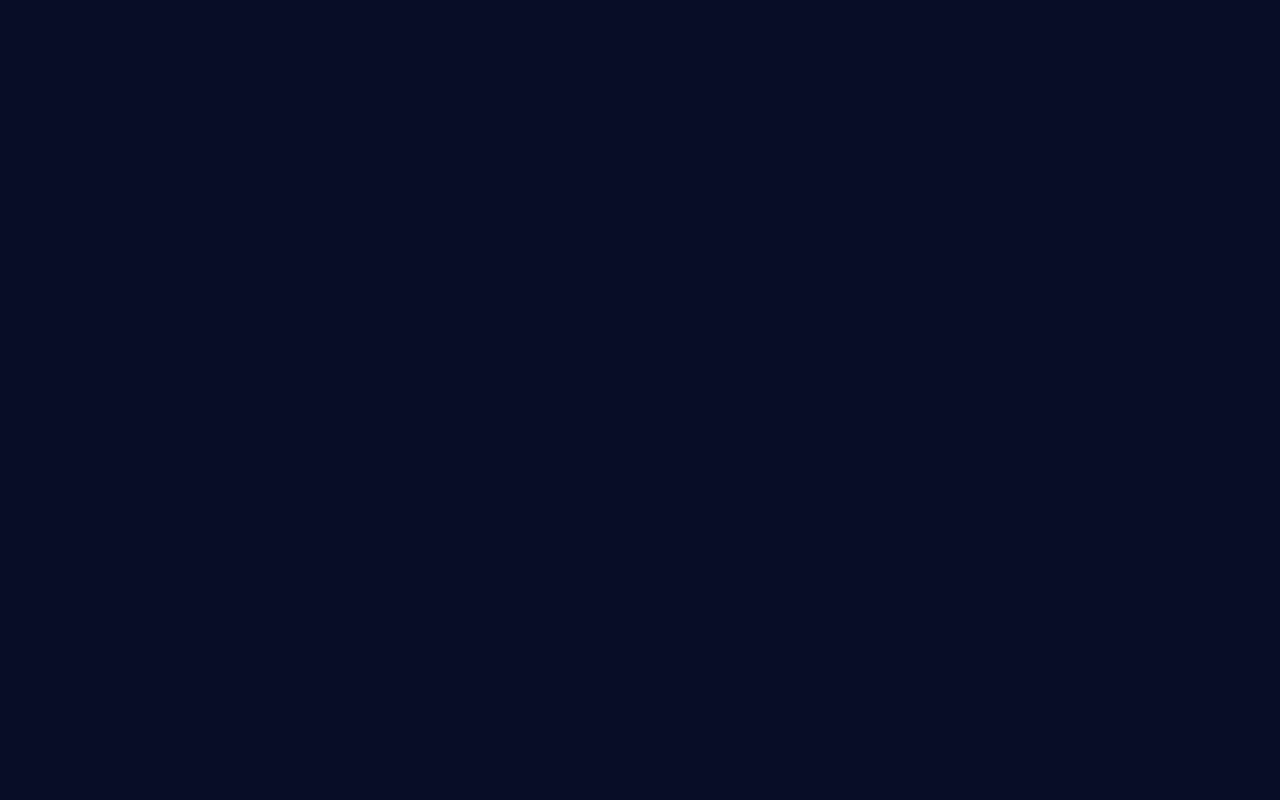
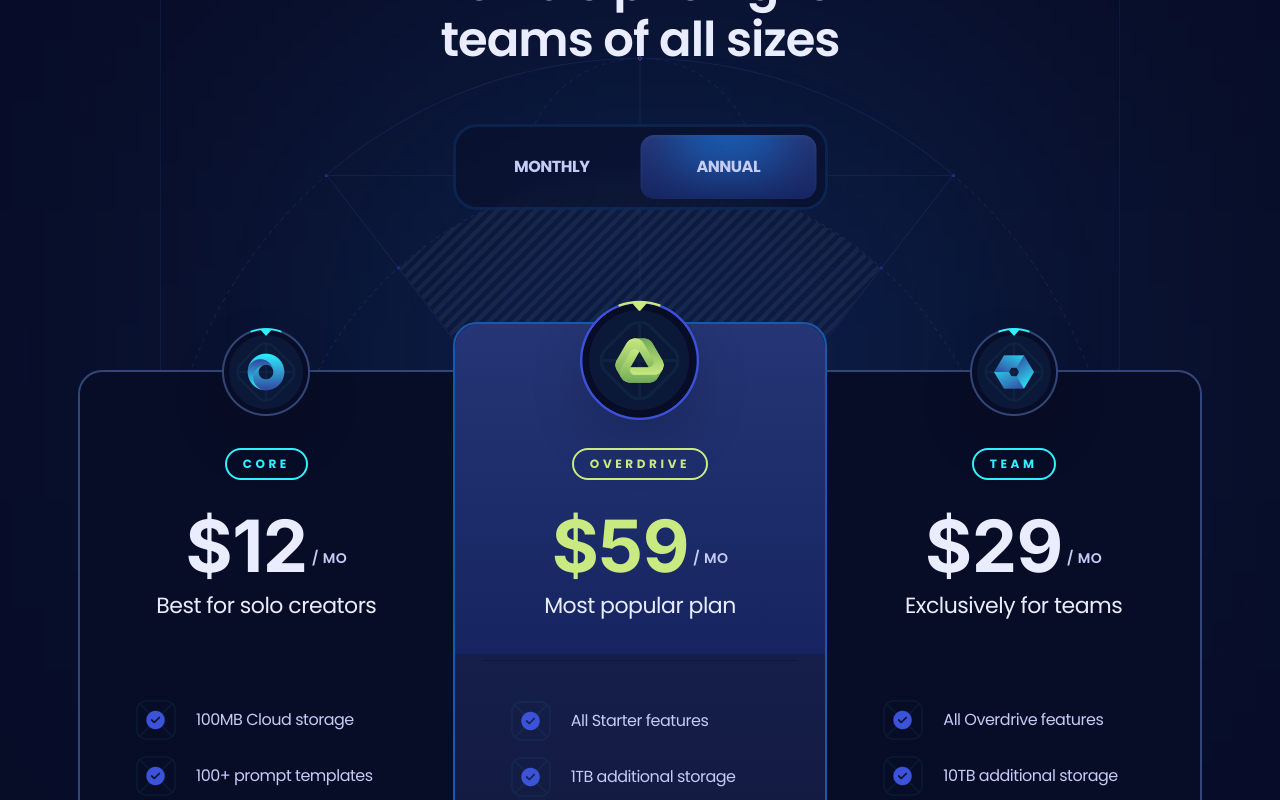
Before and after one commit to cladden77/react-saas, a React (Vite) app: page / in a window 1280 px wide. Shown: the part 1940-2740 px from the top of the page. Before the commit the page ends 1784 px from the top, so only its background shows below. Built offline with nearby package versions, Linux system fonts and the light colour scheme.

Commit message:
built out pricing section

```diff
--- a/package.json
+++ b/package.json
@@ -12,6 +12,7 @@
   "dependencies": {
     "clsx": "^2.1.1",
     "react": "^19.0.0",
+    "react-countup": "^6.5.3",
     "react-dom": "^19.0.0",
     "react-scroll": "^1.9.3"
   },
--- a/src/App.jsx
+++ b/src/App.jsx
@@ -1,6 +1,7 @@
 import Features from "./sections/Features";
 import Header from "./sections/Header";
 import Hero from "./sections/Hero";
+import Pricing from "./sections/Pricing";
 
 const App = () => {
   return (
@@ -8,6 +9,7 @@
       <Header />
       <Hero />
       <Features />
+      <Pricing />
     </main>
   );
 };
--- /dev/null
+++ b/src/sections/Pricing.jsx
@@ -0,0 +1,166 @@
+import { useState } from "react";
+import { Element } from "react-scroll";
+import clsx from "clsx";
+import { plans } from "../constants";
+import CountUp from "react-countup";
+import Button from "../components/Button";
+
+const Pricing = () => {
+  const [monthly, setMonthly] = useState(false);
+
+  return (
+    <Element name="pricing">
+      <div className="container">
+        <div className="max-w-960 pricing-head_before relative mx-auto border-l border-r border-s2 bg-s1/50 pb-40 pt-28 max-xl:max-w-4xl max-lg:border-none max-md:pb-32 max-md:pt-16">
+          <h3 className="h3 max-lg:h4 max-md:h5 z-3 relative mx-auto mb-14 max-w-lg text-center text-p4 max-md:mb-11 max-sm:max-w-sm">
+            Flexible pricing for teams of all sizes
+          </h3>
+
+          <div className="relative z-4 mx-auto flex w-[375px] rounded-3xl border-[3px] border-s4/25 bg-s1/50 p-2 backdrop-blur-[6px] max-md:w-[310px]">
+            <button
+              className={clsx("pricing-head_btn", monthly && "text-p4")}
+              onClick={() => setMonthly(true)}
+            >
+              Monthly
+            </button>
+            <button
+              className={clsx("pricing-head_btn", !monthly && "text-p4")}
+              onClick={() => setMonthly(false)}
+            >
+              Annual
+            </button>
+
+            <div
+              className={clsx(
+                "g4 rounded-14 before:h-100 pricing-head_btn_before absolute left-2 top-2 h-[calc(100%-16px)] w-[calc(50%-8px)] overflow-hidden shadow-400 transition-transform duration-500",
+                !monthly && "translate-x-full"
+              )}
+            />
+          </div>
+
+          <div className="pricing-bg">
+            <img
+              src="/images/bg-outlines.svg"
+              width={960}
+              height={380}
+              alt="outline"
+              className="relative z-2"
+            />
+            <img
+              src="/images/bg-outlines-fill.png"
+              width={960}
+              height={380}
+              alt="outline"
+              className="absolute inset-0 opacity-5"
+            />
+          </div>
+        </div>
+
+        {/* Pricing section */}
+        <div className="scroll-hide relative z-2 -mt-12 flex items-start max-xl:gap-5 max-xl:overflow-auto max-xl:pt-6">
+          {plans.map((plans, index) => (
+            <div
+              key={plans.id}
+              className="pricing-plan_first pricing-plan_last pricing-plan_odd pricing-plan_even relative border-2 p-7 max-xl:min-w-80 max-lg:rounded-3xl xl:w-[calc(33.33%+2px)]"
+            >
+              {index === 1 && (
+                <div className="g4 absolute h-330 left-0 right-0 top-0 z-1 rounded-tl-3xl rounded-tr-3xl"></div>
+              )}
+
+              <div
+                className={clsx(
+                  "absolute left-0 right-0 z-2 flex items-center justify-center",
+                  index === 1 ? "-top-6" : "-top-6 xl:-top-11"
+                )}
+              >
+                <img
+                  src={plans.logo}
+                  alt={plans.title}
+                  className={clsx(
+                    "object-contain drop-shadow-2xl",
+                    index === 1 ? "size-[120px]" : "size-[88px]"
+                  )}
+                />
+              </div>
+
+              <div
+                className={clsx(
+                  "relative flex flex-col items-center",
+                  index === 1 ? "pt-24" : "pt-12"
+                )}
+              >
+                <div
+                  className={clsx(
+                    "small-2 rounded-20 relative z-2 mx-auto mb-6 border-2 px-4 py-1.5 uppercase",
+                    index === 1 ? "border-p3 text-p3" : "border-p1 text-p1"
+                  )}
+                >
+                  {plans.title}
+                </div>
+
+                <div className="relative z-2 flex items-center justify-center">
+                  <div
+                    className={clsx(
+                      "h-num flex items-start",
+                      index === 1 ? "text-p3" : "text-p4"
+                    )}
+                  >
+                    ${" "}
+                    <CountUp
+                      start={plans.priceMonthly}
+                      end={monthly ? plans.priceMonthly : plans.priceYearly}
+                      duration={0.4}
+                      useEasing={false}
+                      preserveValue
+                    />
+                  </div>
+
+                  <div className="small-1 relative top-3 ml-1 uppercase">
+                    / mo
+                  </div>
+                </div>
+              </div>
+
+              <div
+                className={clsx(
+                  "body-1 relative z-2 mb-10 w-full border-b-s2 pb-9 text-center text-p4",
+                  index === 1 && "border-b"
+                )}
+              >
+                {plans.caption}
+              </div>
+
+              <ul className="mx-auto space-y-4 xl:px-7">
+                {plans.features.map((features) => (
+                  <li
+                    key={features}
+                    className="relative flex items-center gap-5"
+                  >
+                    <img
+                      src="/images/check.png"
+                      alt="check"
+                      className="size-10 object-contain"
+                    />
+                    <p className="flex-1">{features}</p>
+                  </li>
+                ))}
+              </ul>
+
+              <div className="mt-10 flex w-full justify-center">
+                <Button icon={plans.icon}>Get Started</Button>
+              </div>
+
+              {index === 1 && (
+                <p className="small-compact mt-9 text-center text-p3 before:mx-2.5 before:content-['-'] after:mx-2.5 after:content-['-']">
+                  Limited time offer!
+                </p>
+              )}
+            </div>
+          ))}
+        </div>
+      </div>
+    </Element>
+  );
+};
+
+export default Pricing;
```
Also changed, not shown: 1 other file (tests, documents, lock files or other folders).
